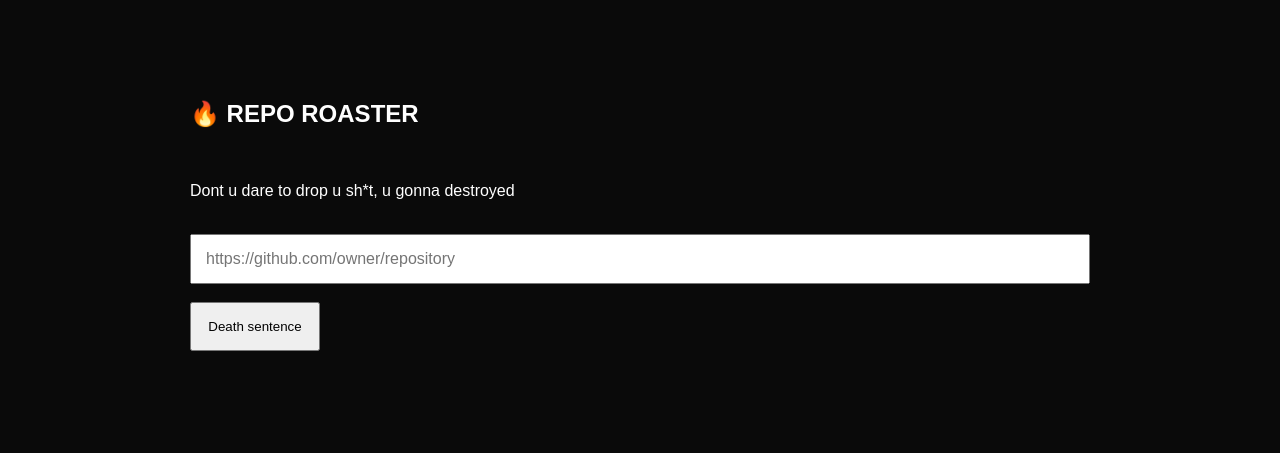
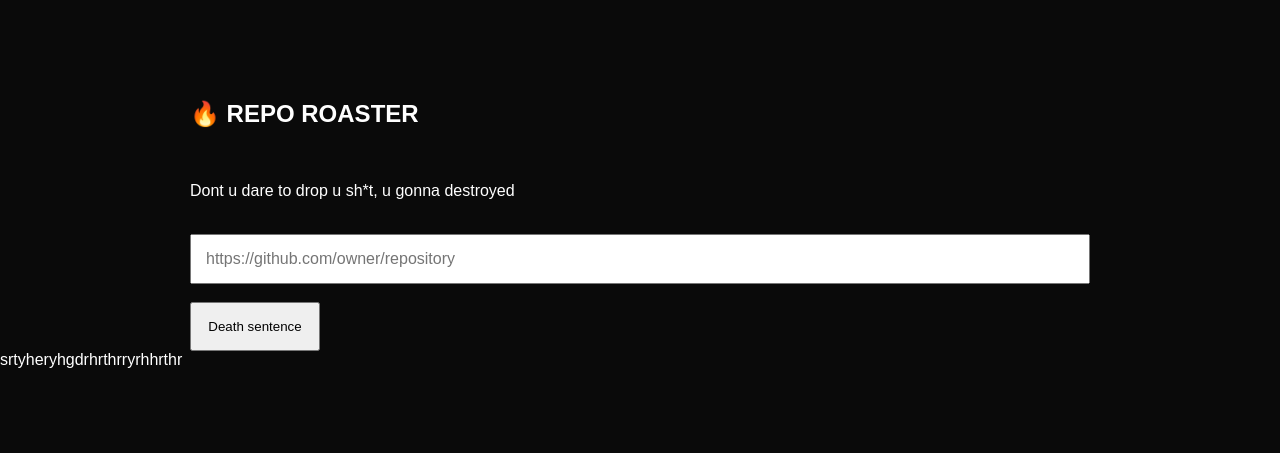
Before and after one commit to Broccoliux/repo-roaster, a Flask app: page / in a window 1280 px wide. Shown: the top 453 px of the page. Run offline with Flask 3, Linux system fonts and the light colour scheme; parts of the project's set-up code (start-up, migrations or seed data) failed here and were passed over.

Commit message:
Update index.html

```diff
--- a/templates/index.html
+++ b/templates/index.html
@@ -41,5 +41,6 @@
         <!-- to  load js after the HTML-->
         <script src="{{ url_for('static', filename = 'script.js')}}"></script>
 
+
 </body>
-</html>
+</html>srtyheryhgdrhrthrryrhhrthr
```
